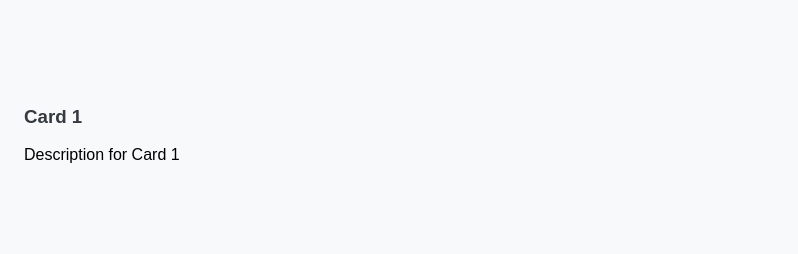
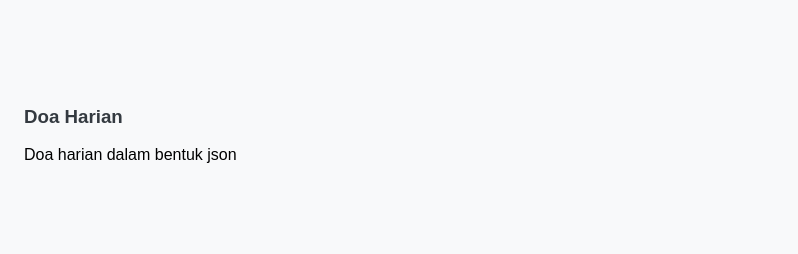
Before and after one commit to koncoweb/koncodoa, a React (Create React App) app: page / in a window 1280 px wide. Shown: the part 336-590 px from the top of the page, without its empty margins (0-798 px from the left). Built offline with nearby package versions, Linux system fonts and the light colour scheme.

Commit message:
Update Home.js

```diff
--- a/src/components/Home.js
+++ b/src/components/Home.js
@@ -26,9 +26,13 @@ const Home = () => {
 
             {/* New Menu of Clickable Cards */}
             <div className="grid grid-cols-2 gap-4">
-                <div style={{ padding: '24px', marginBottom: '24px' }} className="border border-gray-200 rounded-lg shadow-sm bg-gray-50 cursor-pointer">
-                    <h3 className="text-xl font-semibold">Card 1</h3>
-                    <p className="text-gray-700">Description for Card 1</p>
+                <div
+                    style={{ padding: '24px', marginBottom: '24px' }}
+                    className="border border-gray-200 rounded-lg shadow-sm bg-gray-50 cursor-pointer"
+                    onClick={() => window.open('../data/doaharian/doaharian.json', '_blank')}
+                >
+                    <h3 className="text-xl font-semibold">Doa Harian</h3>
+                    <p className="text-gray-700">Doa harian dalam bentuk json</p>
                 </div>
                 <div style={{ padding: '24px', marginBottom: '24px' }} className="border border-gray-200 rounded-lg shadow-sm bg-gray-50 cursor-pointer">
                     <h3 className="text-xl font-semibold">Card 2</h3>
```
